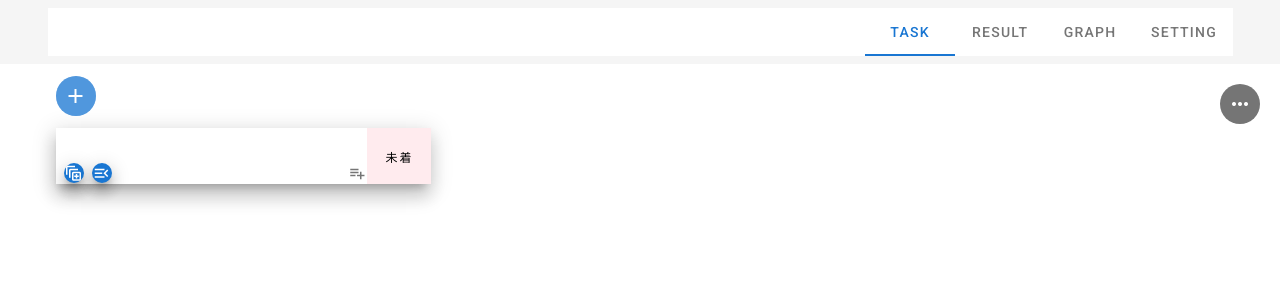
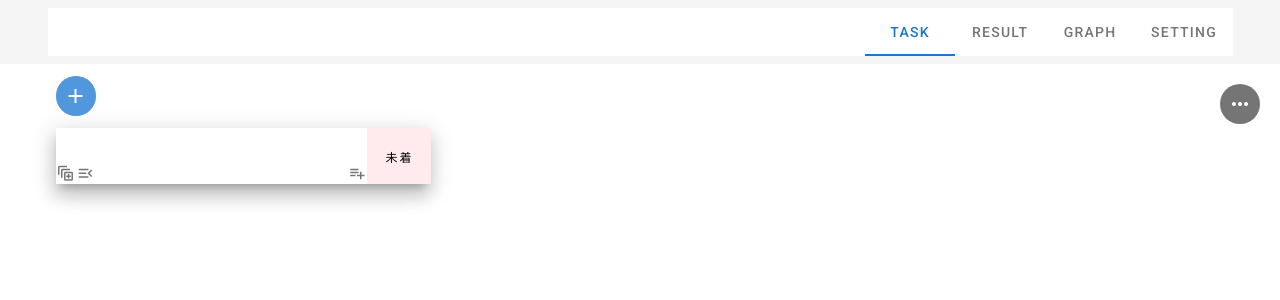
Before and after one commit to afujiu/PostitPomodoroRubberduckLifeHacker, a Nuxt app in the folder nuxt/: page / in a window 1280 px wide. Both pictures are taken after a click on the button 75 px from the left and 96 px from the top of the page. Shown: the top 300 px of the page. Built offline with nearby package versions, Linux system fonts and the light colour scheme.

Commit message:
カードボタンのデザイン調整

```diff
--- a/nuxt/components/TaskCard.vue
+++ b/nuxt/components/TaskCard.vue
@@ -33,13 +33,13 @@
                   >{{task.title}}</div>
                 </v-col>
 
-                <v-col cols="6" class="ma-0 pa-0 pl-0" :class="{ 'active-top': isContentsDial || isContentsDial }">
+                <v-col cols="6" class="ma-0 pa-0 pl-0">
                       <!--子タスク作成-->
-                      <v-btn x-small icon class="white--text blue darken-2 ml-2" elevation="10" @click="pushAddChild()">
+                      <v-btn x-small icon elevation="0" @click="pushAddChild()">
                         <v-icon>mdi-expand-all-outline</v-icon>
                       </v-btn>
                       <!-- 小タスクの表示/非表示-->
-                      <v-btn x-small icon class="white--text blue darken-2 ml-2" elevation="10" @click="isOpenChildlen=!isOpenChildlen">
+                      <v-btn x-small icon elevation="0" @click="isOpenChildlen=!isOpenChildlen">
                         <v-icon v-if="isOpenChildlen">mdi-menu-open</v-icon>
                         <v-icon v-else>mdi-menu</v-icon>
                       </v-btn>
```
